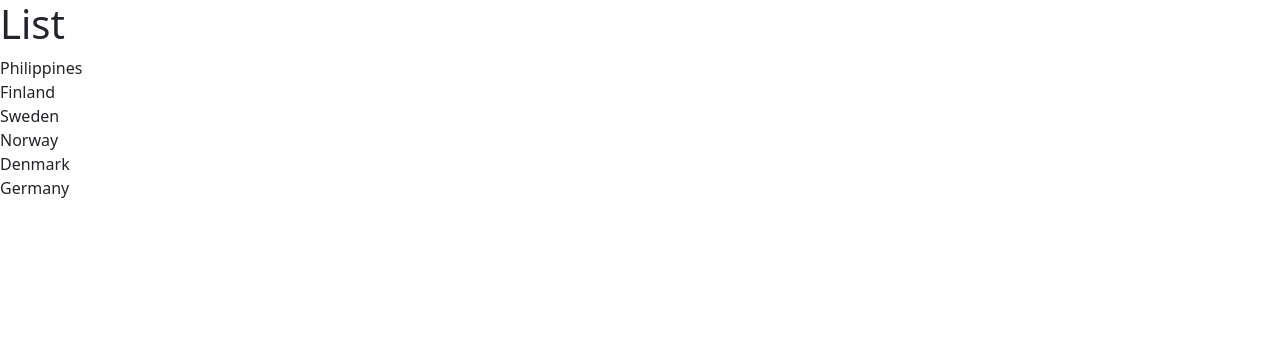
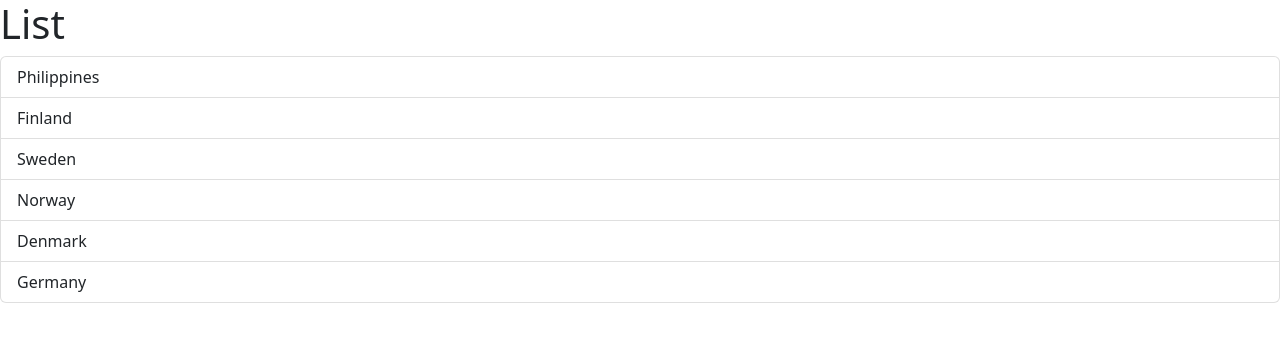
Before and after one commit to LJunnil/react-app, a React (Vite) app: page / in a window 1280 px wide. Shown: the top 342 px of the page. Built offline with nearby package versions, Linux system fonts and the light colour scheme.

Commit message:
Added Bootstrap and List Table

```diff
--- a/src/components/ListGroup.tsx
+++ b/src/components/ListGroup.tsx
@@ -1,7 +1,7 @@
 import { Fragment } from "react";
 
 function ListGroup() {
-  const items = [
+  let items = [
     "Philippines",
     "Finland",
     "Sweden",
@@ -11,14 +11,19 @@ function ListGroup() {
   ];
 
   return (
-    <Fragment>
+    <>
       <h1>List</h1>
+
+      {items.length === 0 && <p>No item found</p>}
       <ul className="list-group">
         {items.map((item) => (
-          <li>{item}</li>
+          <li className="list-group-item" key={item}>
+            {" "}
+            {item}
+          </li>
         ))}
       </ul>
-    </Fragment>
+    </>
   );
 }
 export default ListGroup;
```
